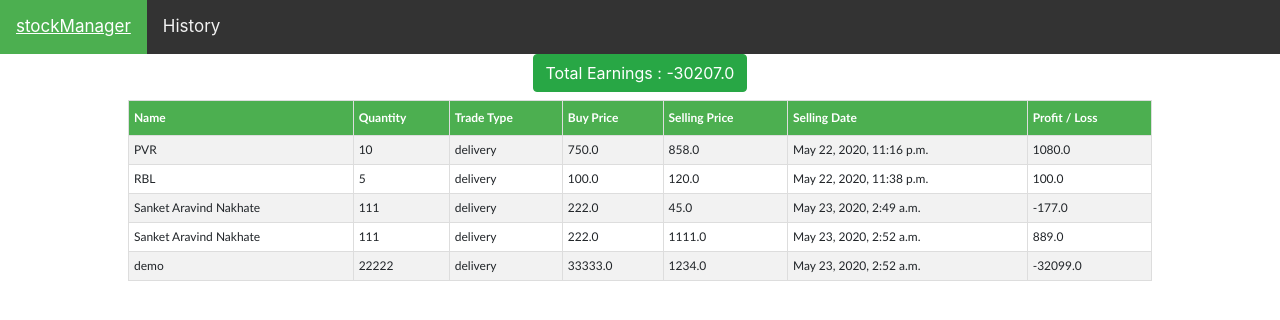
After one commit to sanketnakhate26/stockManager, a Django app: page /history/ in a window 1280 px wide. The commit adds this page. Shown: the top 320 px of the page. Run offline with Django 3.2, Linux system fonts and the light colour scheme; data comes from the database, SQL or seed files in the repository; both versions use the stored data as it was after the commit; some libraries are stand-ins or nearby versions.

Commit message:
Sell Stock functionality added

```diff
--- a/main/models.py
+++ b/main/models.py
@@ -23,6 +23,7 @@
     trade_type = models.CharField(max_length=25, choices=TRADE_CHOICES, default='DELIVERY')
     date_buy = models.DateTimeField(default=datetime.now)
     date_sell = models.DateTimeField(default=datetime.now)
+    profit_loss = models.FloatField(default=0)
 
     def __str__(self):
         return self.name
--- a/main/templates/main/base.html
+++ b/main/templates/main/base.html
@@ -5,12 +5,13 @@
 #customers {
   font-family: "Trebuchet MS", Arial, Helvetica, sans-serif;
   border-collapse: collapse;
-  width: 60%;
+  font-size: 12px;
+  width: 80%;
 }
 
 #customers td, #customers th {
   border: 1px solid #ddd;
-  padding: 8px;
+  padding: 5px;
 }
 
 #customers tr:nth-child(even){background-color: #f2f2f2;}
@@ -18,8 +19,8 @@
 #customers tr:hover {background-color: #ddd;}
 
 #customers th {
-  padding-top: 12px;
-  padding-bottom: 12px;
+  padding-top: 8px;
+  padding-bottom: 8px;
   text-align: left;
   background-color: #4CAF50;
   color: white;
@@ -58,6 +59,7 @@
 .topnav-right {
   float: right;
 }
+
 </style>
 
     <!-- Required meta tags -->
@@ -73,7 +75,7 @@
 <!-- Grey with black text -->
 <div class="topnav">
   <a class="active" href="/">stockManager</a>
-  <a href="#news">History</a>
+  <a href="/history/">History</a>
 
 </div>
 
--- /dev/null
+++ b/main/templates/main/history.html
@@ -0,0 +1,36 @@
+{% extends 'main/base.html' %}
+
+{% block body %}
+
+<center>
+    <input type="button" class="btn btn-success" value="Total Earnings : {{ Total_profit_loss }}">
+
+<table id="customers">
+      <h2>  </h2>
+  <tr>
+<!--      <th>Sr No.</th>-->
+      <th>Name</th>
+      <th>Quantity</th>
+      <th>Trade Type</th>
+      <th>Buy Price</th>
+      <th>Selling Price</th>
+      <th>Selling Date</th>
+      <th> Profit / Loss </th>
+
+  </tr>
+      {% for each_row in data %}
+  <tr>
+      <td>{{each_row.name}}</td>
+      <td>{{each_row.quantity}}</td>
+      <td>{{each_row.trade_type}}</td>
+      <td>{{each_row.buy_price}}</td>
+      <td>{{each_row.sell_price}}</td>
+      <td> {{each_row.date_sell}}  </td>
+      <td> {{each_row.profit_loss}} </td>
+
+
+  </tr>
+      {% endfor %}
+</table>
+</center>
+{% endblock %}
--- a/main/urls.py
+++ b/main/urls.py
@@ -3,5 +3,5 @@
 
 urlpatterns = [
     url('^$', views.overview, name='overview'),
-    url('^add/', views.addstock, name='addstock'),
+    url('^history/', views.history, name='history'),
 ]
--- a/main/views.py
+++ b/main/views.py
@@ -1,28 +1,39 @@
 from django.http import HttpResponse
 from django.shortcuts import render
-from .models import Overview
+from main.models import Overview
+from main.models import History
 from .forms import OverviewForm
+from django.db.models import Sum
 
 def overview(request):
     all_overview = Overview.objects.all()
     # context = {'all_overview': all_overview}
     form = OverviewForm()
     if request.method == 'POST':
-        print(request.POST)
-        form = OverviewForm(request.POST)
-        if form.is_valid():
-            form.save()
-            form = OverviewForm()
+        if 'create_post' in request.POST:
+            print(request.POST)
+            form = OverviewForm(request.POST)
+            if form.is_valid():
+                form.save()
+                form = OverviewForm()
+        if 'update_post' in request.POST:
+            data_test = {}
+            # print('update post')
+            print(request.POST)
+        if 'delete_post' in request.POST:
+            target_id = request.POST['stock_id']
+            sellprice = request.POST['sell_stock']
+            instance = Overview.objects.get(id=target_id)
+
+            record = History(name=instance.name, quantity=instance.quantity, buy_price=float(instance.buy_price), sell_price=float(sellprice), trade_type=instance.trade_type, date_buy=instance.date_buy, profit_loss=(float(sellprice)-float(instance.buy_price)))
+            record.save()
+            instance.delete()
     context = {'form': form,'all_overview': all_overview}
     return render(request,'main/overview.html',context)
 
-def addstock(request):
-    form = OverviewForm()
-    if request.method == 'POST':
-        print(request.POST)
-        form = OverviewForm(request.POST)
-        if form.is_valid():
-            form.save()
-            form = OverviewForm()
-    context_addstock = {'form': form}
-    return render(request,'main/addstock.html',context_addstock)
+def history(request):
+    data = History.objects.all()
+    Total_profit_loss = History.objects.aggregate(Sum('profit_loss'))['profit_loss__sum']
+    print(Total_profit_loss)
+    context = {'data': data, 'Total_profit_loss': Total_profit_loss}
+    return render(request,'main/history.html',context)
--- a/stockManager/settings.py
+++ b/stockManager/settings.py
@@ -106,7 +106,7 @@
 
 LANGUAGE_CODE = 'en-us'
 
-TIME_ZONE = 'UTC'
+TIME_ZONE = 'Asia/Kolkata'
 
 USE_I18N = True
 
```
Also changed, not shown: main/templates/main/overview.html (+51 -13 lines), db.sqlite3, main/migrations/0004_history_profit_loss.py (added).
